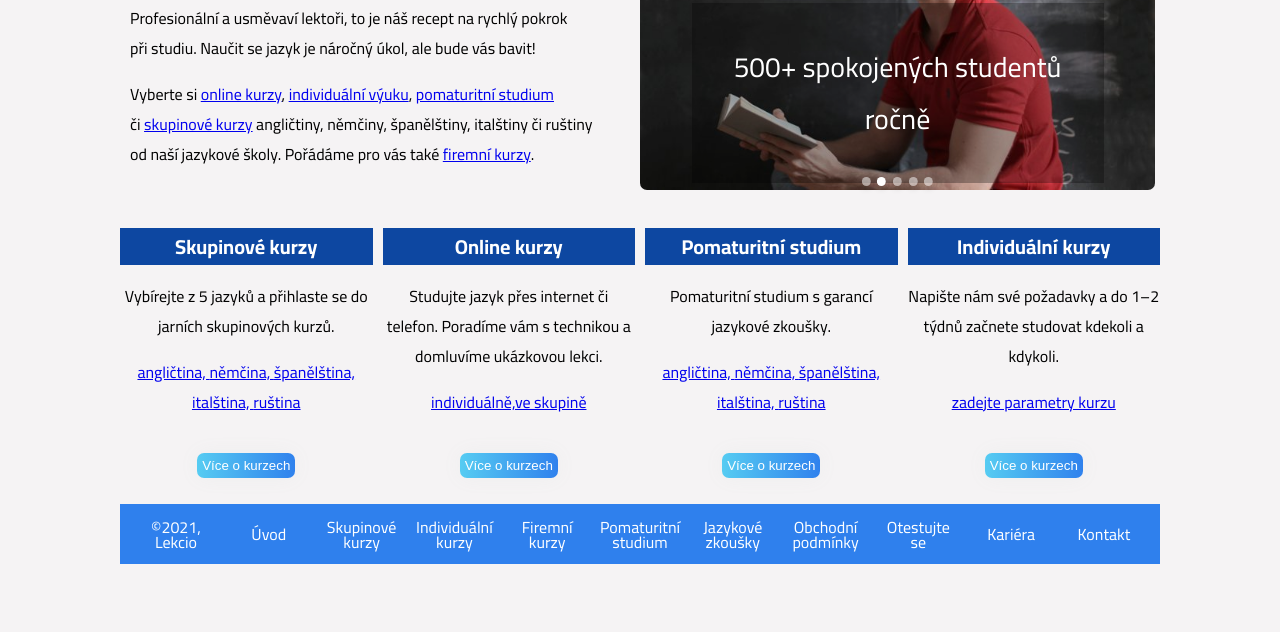
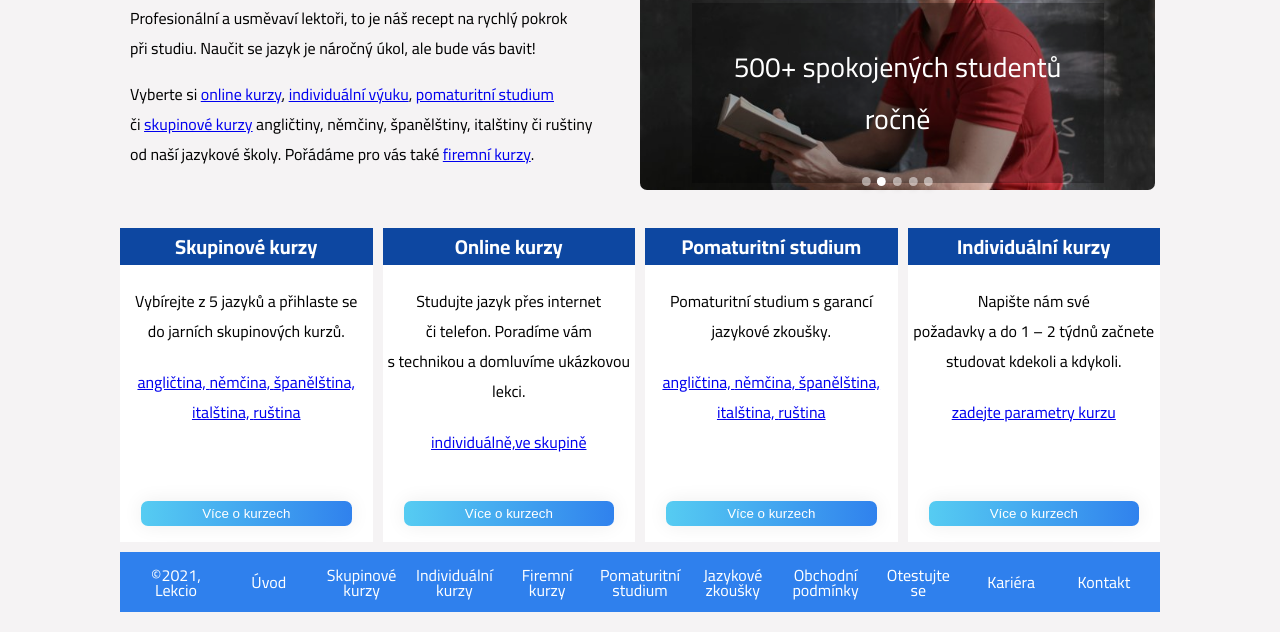
Before and after one commit to TomasProkes/final-project, an Eleventy site: page index.html in a window 1280 px wide. Shown: the part 510-1142 px from the top of the page. Before the commit the page ends 1094 px from the top, so only its background shows below. Built offline with nearby package versions, Linux system fonts and the light colour scheme; Eleventy itself is replaced by a stand-in of ours; files that its build step writes are made by us from their sources.

Commit message:
offer flex added

```diff
--- a/index.html
+++ b/index.html
@@ -134,35 +134,43 @@
             type: 'carousel'
         }).mount()
     </script>
-    <!-- OFFER FLEX -->
+    <!-- OFFER GRID -->
 
     <div class="offer">
-        <div class="offer__group">
+        <div class="offer__box">
             <h3><a class="offer__link-upper" href="#">Skupinové kurzy</a></h3>
+            <div class="offer__content">
             <p>Vybírejte z 5 jazyků a přihlaste se do jarních skupinových kurzů.</p>
             <a class="offer__link" href="#">angličtina, </a><a class="offer__link" href="#">němčina, </a><a
                 class="offer__link" href="#">španělština, </a><a class="offer__link" href="#">italština, </a><a
                 class="offer__link" href="#">ruština</a><br>
+            </div>
             <button><a class="offer__button" href="#">Více o kurzech</a></button>
         </div>
-        <div class="offer__online">
+        <div class="offer__box">
             <h3><a class="offer__link-upper" href="#">Online kurzy</a></h3>
-            <p>Studujte jazyk přes internet či telefon. Poradíme vám s technikou a domluvíme ukázkovou lekci.</p>
+            <div class="offer__content">
+            <p>Studujte jazyk přes internet či&nbsp;telefon. Poradíme vám s&nbsp;technikou a domluvíme ukázkovou lekci.</p>
             <a class="offer__link" href="#">individuálně,</a><a class="offer__link" href="#">ve skupině</a><br>
+        </div>
             <button><a class="offer__button" href="#">Více o kurzech</a></button>
         </div>
-        <div class="offer__after-graduation">
+        <div class="offer__box">
             <h3><a class="offer__link-upper" href="#">Pomaturitní studium</a></h3>
+            <div class="offer__content">
             <p>Pomaturitní studium s garancí jazykové zkoušky.</p>
             <a class="offer__link" href="#">angličtina, </a><a class="offer__link" href="#">němčina, </a><a
                 class="offer__link" href="#">španělština, </a><a class="offer__link" href="#">italština, </a><a
                 class="offer__link" href="#">ruština</a><br>
+            </div>
             <button><a class="offer__button" href="#">Více o kurzech</a></button>
         </div>
-        <div class="offer__individual">
+        <div class="offer__box">
             <h3><a class="offer__link-upper" href="#">Individuální kurzy</a></h3>
-            <p>Napište nám své požadavky a do 1–2 týdnů začnete studovat kdekoli a kdykoli.</p>
+            <div class="offer__content">
+            <p>Napište nám své požadavky&nbsp;a&nbsp;do&nbsp;1&nbsp;–&nbsp;2 týdnů začnete studovat kdekoli a kdykoli.</p>
             <a class="offer__link" href="#">zadejte parametry kurzu</a><br>
+        </div>
             <button><a class="offer__button" href="#">Více o kurzech</a></button>
         </div>
     </div>
--- a/scss/style.scss
+++ b/scss/style.scss
@@ -198,12 +198,16 @@ h3 {
 }
 
 .offer {
-  display: grid;
-  grid-template-columns: repeat(4, 1fr);
-  grid-template-rows: 1;
+
+  display: flex;
+
+  // display: grid;
+  // grid-template-columns: repeat(4, 1fr);
+  // grid-template-rows: 1;
   margin-bottom: $margin-bottom;
- gap: 10px;
+  gap: 10px;
   text-align: center;
+
 
   &__link-upper {
     color: $third;
@@ -213,6 +217,9 @@ h3 {
   &__link-upper:hover {
     color: $secondary;
 
+  }
+  &__content {
+    height: 200px;
   }
 
   &__button {
@@ -240,7 +247,16 @@ h3 {
     color: $primary;
     text-decoration: none;
   }
+  &__box {
+    background-color: $third;
+    flex: 0 0 calc((100% - 30px) / 4);
+    display: flex;
+    flex-direction: column;
 
+  }
+  & p {
+    padding: 5px;
+  }
 
 }
 
```
Also changed, not shown: css/style.css, 1 other file. Lines whose indentation alone changed are shown as unchanged.
